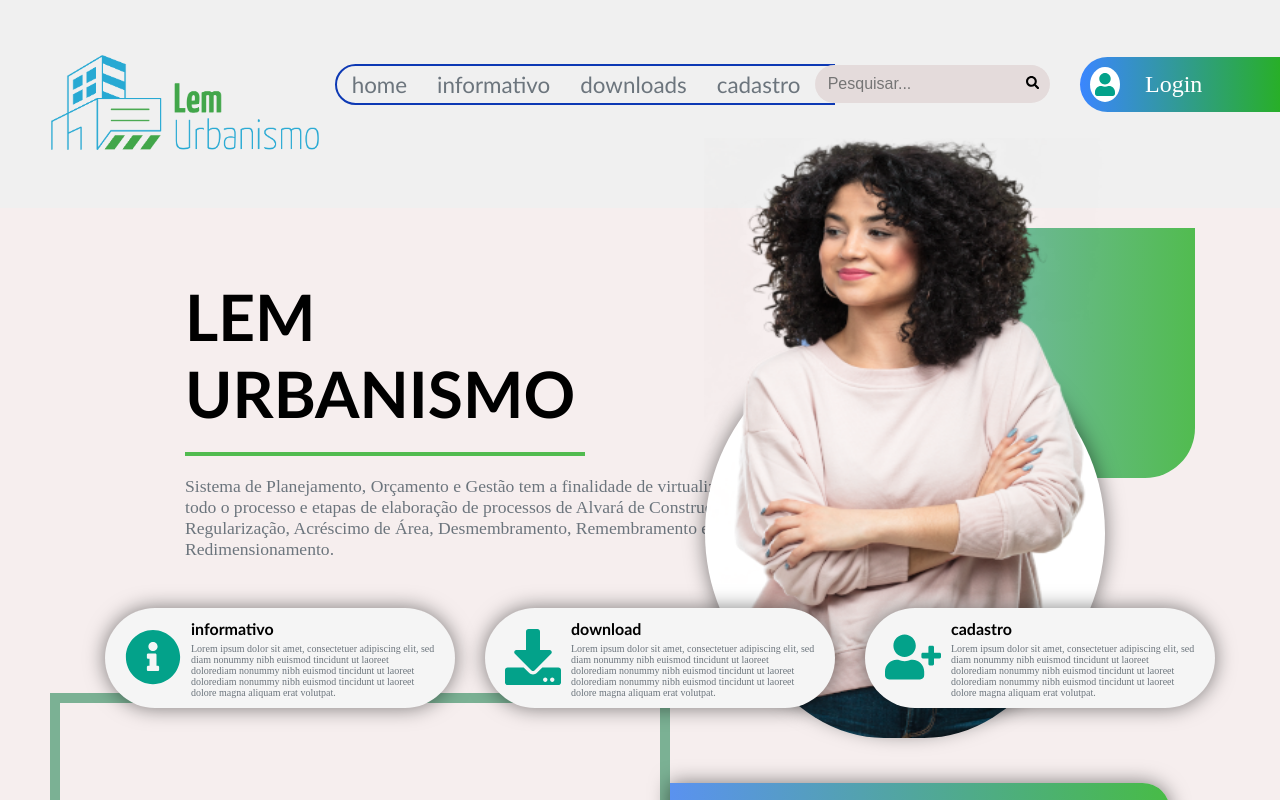
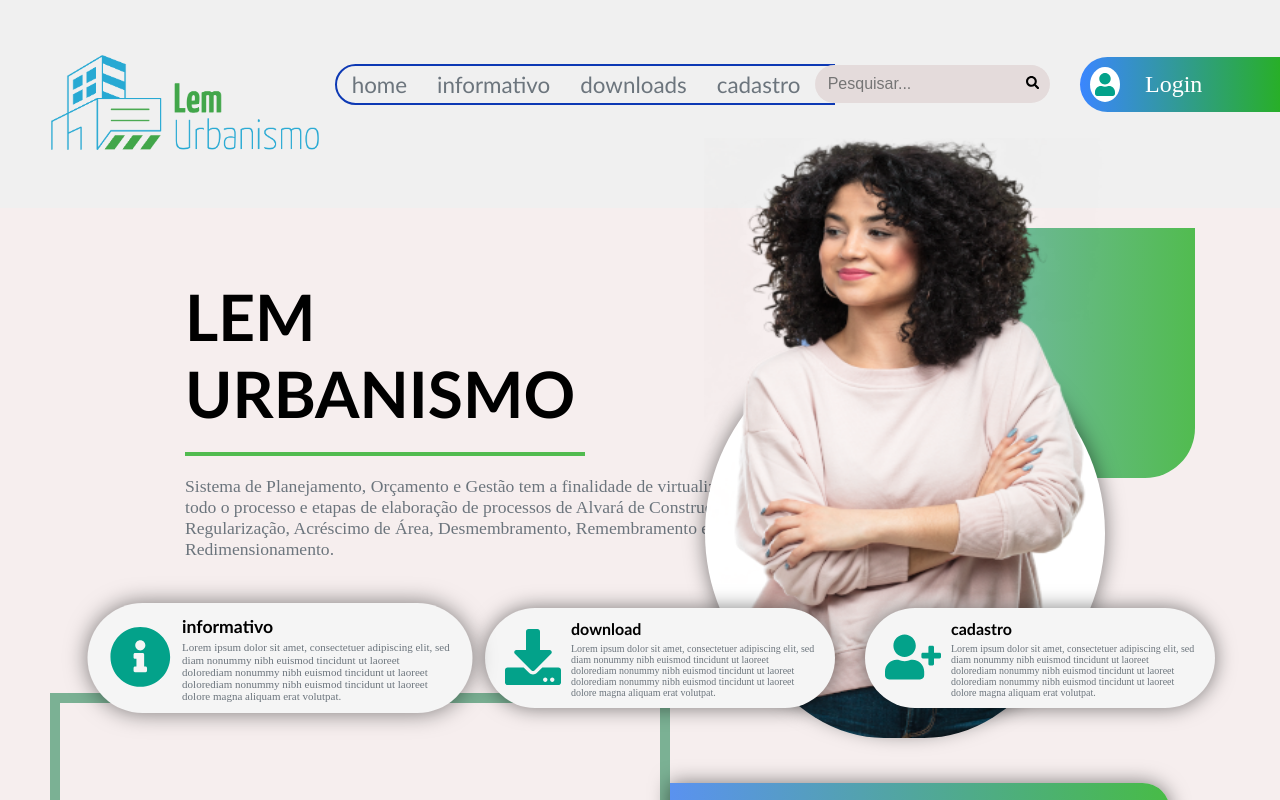
Before and after one commit to daniell0l/urbanismo-web, a React (Vite) app: page / in a window 1280 px wide. In both pictures the pointer is over the element 280 px from the left and 658 px from the top of the page. Shown: the top 800 px of the page. Built offline with nearby package versions, Linux system fonts and the light colour scheme; the HTML template or start-up script is replaced by a standard one.

Commit message:
feat: hover in info down cad

```diff
--- a/src/screens/home/style.css
+++ b/src/screens/home/style.css
@@ -217,7 +217,13 @@ main {
   display: flex;
   align-items: center;
   padding: 0 20px;
+  cursor: pointer;
   margin-left: 30px;
+  transition: transform 0.2s ease;
+}
+
+.info_down_cad:hover .info_item:hover {
+  transform: scale(1.1);
 }
 
 .info_down_cad .info_item a {
```
